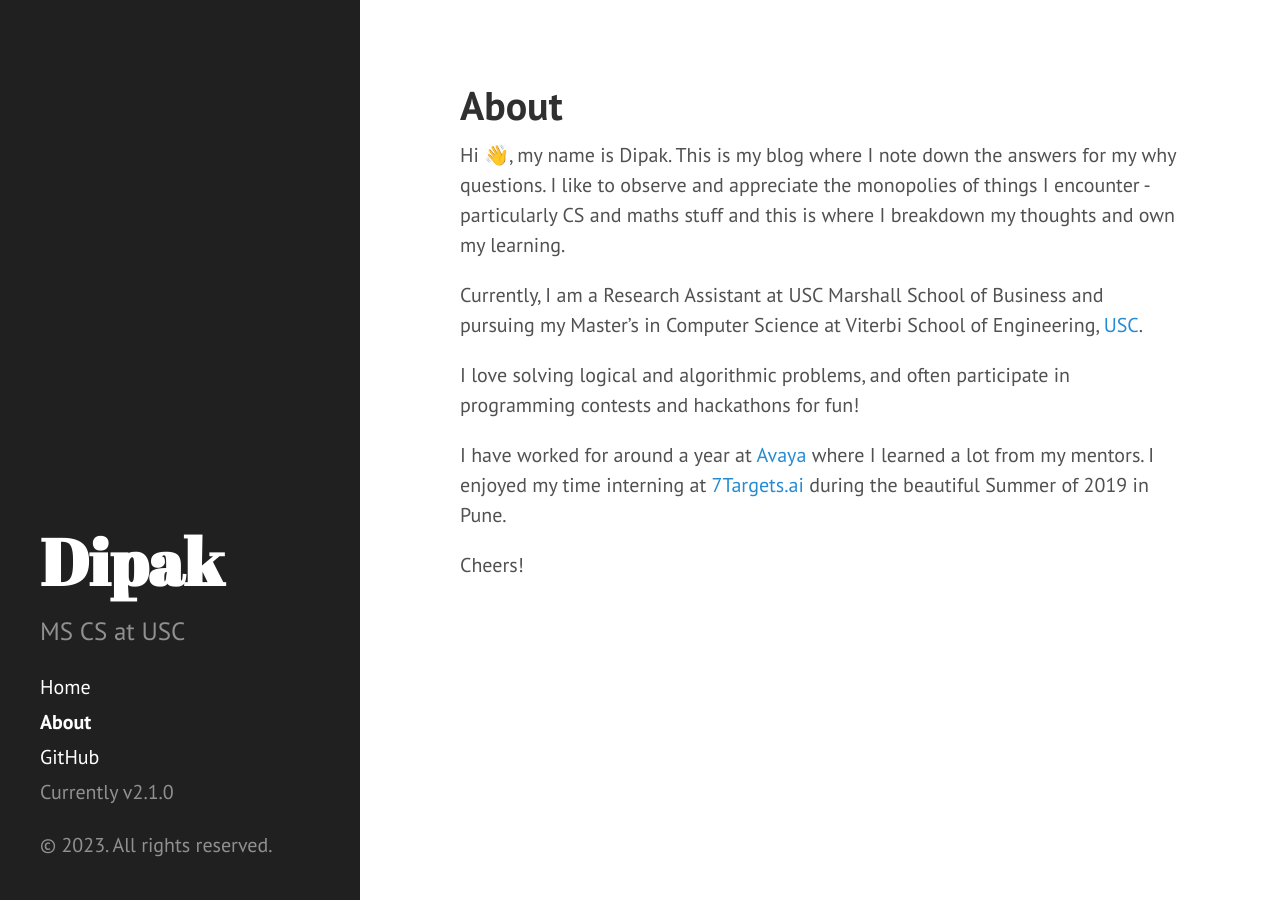
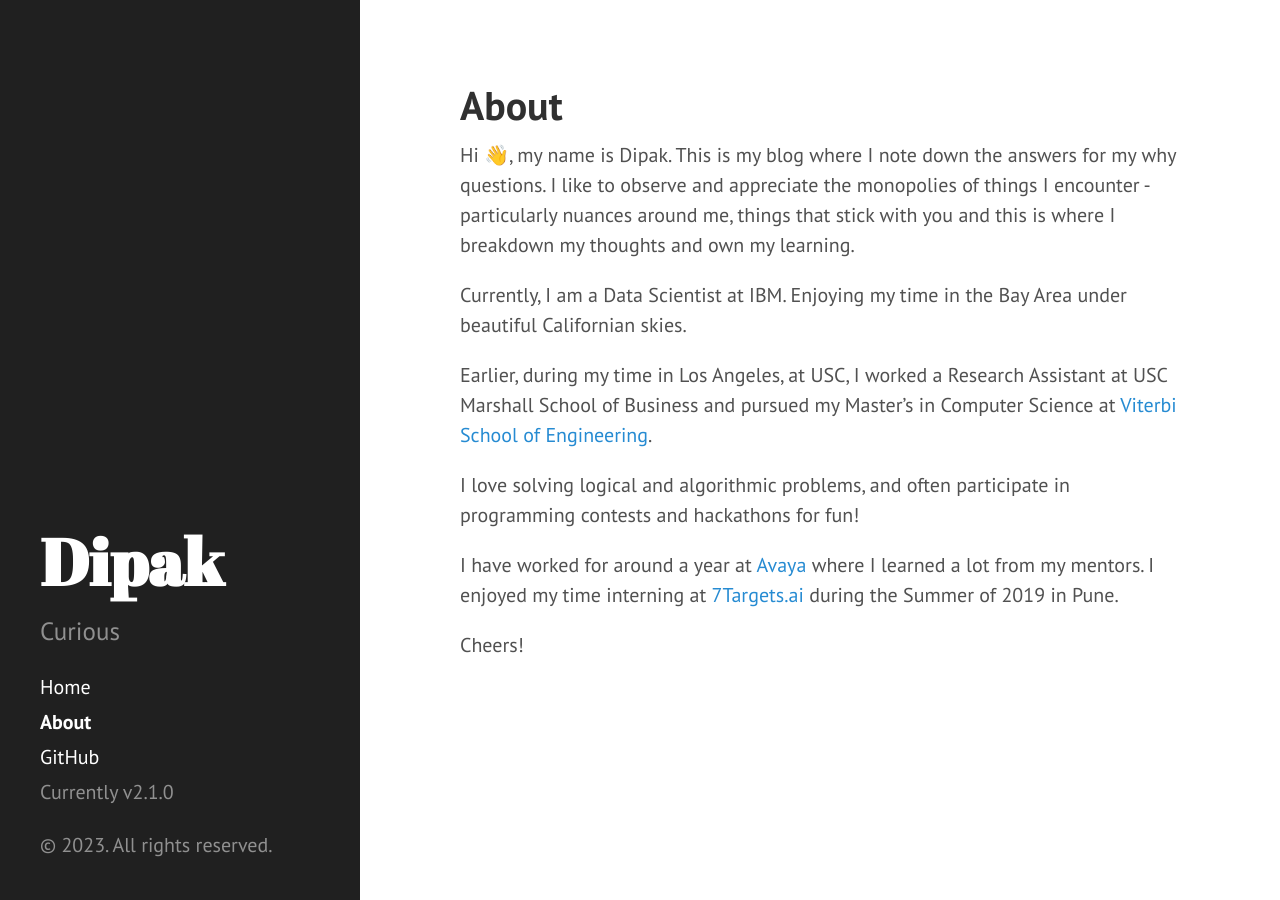
Before and after one commit to wandip/wandip.github.io, a Jekyll site: the page built from about.md, in a window 1280 px wide. Built offline with Jekyll 4.4.1, drawn with Linux system fonts in a browser that asks for light colours.

Commit message:
Update about section

```diff
--- a/_config.yml
+++ b/_config.yml
@@ -8,7 +8,7 @@ permalink:        pretty
 # Setup
 title:            Dipak
 tagline:          ''
-description:      'MS CS at USC'
+description:      'Curious'
 url:              http://dipakwani.com
 baseurl:          '/'
 
--- a/about.md
+++ b/about.md
@@ -3,12 +3,14 @@ layout: page
 title: About
 ---
 
-Hi 👋, my name is Dipak. This is my blog where I note down the answers for my why questions. I like to observe and appreciate the monopolies of things I encounter - particularly CS and maths stuff and this is where I breakdown my thoughts and own my learning.
+Hi 👋, my name is Dipak. This is my blog where I note down the answers for my why questions. I like to observe and appreciate the monopolies of things I encounter - particularly nuances around me, things that stick with you and this is where I breakdown my thoughts and own my learning.
 
-Currently, I am a Research Assistant at USC Marshall School of Business and pursuing my Master's in Computer Science at Viterbi School of Engineering, [USC](https://www.cs.usc.edu/).
+Currently, I am a Data Scientist at IBM. Enjoying my time in the Bay Area under beautiful Californian skies.
+
+Earlier, during my time in Los Angeles, at USC, I worked a Research Assistant at USC Marshall School of Business and pursued my Master's in Computer Science at [Viterbi School of Engineering](https://www.cs.usc.edu/).
 
 I love solving logical and algorithmic problems, and often participate in programming contests and hackathons for fun!
 
-I have worked for around a year at [Avaya](https://www.avaya.com/en/) where I learned a lot from my mentors. I enjoyed my time interning at [7Targets.ai](https://7targets.ai/) during the beautiful Summer of 2019 in Pune.
+I have worked for around a year at [Avaya](https://www.avaya.com/en/) where I learned a lot from my mentors. I enjoyed my time interning at [7Targets.ai](https://7targets.ai/) during the Summer of 2019 in Pune.
 
 Cheers!
```
